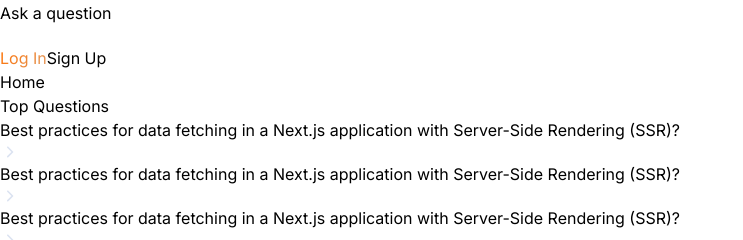
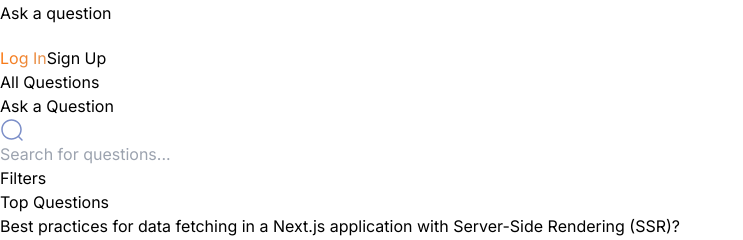
Before and after one commit to sougata-github/DevOverFlow, a Next.js app: page / in a window 1280 px wide. Shown: the part 437-677 px from the top of the page, without its empty margins (0-743 px from the left). Built offline with nearby package versions, Linux system fonts and the light colour scheme; no server answers.

Commit message:
add local search bar component.

```diff
--- a/app/(root)/(home)/page.tsx
+++ b/app/(root)/(home)/page.tsx
@@ -1,7 +1,30 @@
+import LocalSearch from "@/components/shared/search/LocalSearch";
+import { Button } from "@/components/ui/button";
+import Link from "next/link";
+
 export default function Home() {
   return (
-    <div>
-      <h1>Home</h1>
-    </div>
+    <>
+      <div className="flex w-full flex-col-reverse justify-between gap-4 sm:flex-row sm:items-center">
+        <h1 className="h1-bold text-dark100_light900">All Questions</h1>
+
+        <Link href="/ask-question" className="flex justify-end max-sm:w-full">
+          <Button className="primary-gradient min-h-[46px] px-4 py-3 !text-light-900 ">
+            Ask a Question
+          </Button>
+        </Link>
+      </div>
+
+      <div className="mt-11 flex justify-between gap-5 max-sm:flex-col sm:items-center">
+        <LocalSearch
+          route="/"
+          iconPosition="left"
+          imgSrc="/assets/icons/search.svg"
+          placeholder="Search for questions..."
+          otherClasses="flex-1"
+        />
+        Filters
+      </div>
+    </>
   );
 }
--- a/components/shared/RightSidebar.tsx
+++ b/components/shared/RightSidebar.tsx
@@ -2,7 +2,6 @@
 import Link from "next/link";
 import React from "react";
 import RenderTags from "./RenderTags";
-import { Tangent } from "lucide-react";
 
 const RightSidebar = () => {
   const questions = [
--- /dev/null
+++ b/components/shared/search/LocalSearch.tsx
@@ -0,0 +1,57 @@
+"use client";
+import React from "react";
+import Image from "next/image";
+import { Input } from "@/components/ui/input";
+
+interface CustomInputProps {
+  route: string;
+  iconPosition: string;
+  imgSrc: string;
+  placeholder: string;
+  otherClasses: string;
+}
+
+const LocalSearch = ({
+  route,
+  iconPosition,
+  imgSrc,
+  placeholder,
+  otherClasses,
+}: CustomInputProps) => {
+  return (
+    <div
+      className={`background-light800_darkgradient relative flex min-h-[56px] grow items-center gap-4 rounded-[10px] px-4 ${otherClasses} `}
+    >
+      {iconPosition === "left" && (
+        <Image
+          src={imgSrc}
+          alt="search icon"
+          width={24}
+          height={24}
+          className="cursor-pointer"
+        />
+      )}
+
+      <Input
+        type="text"
+        value=""
+        onChange={() => {}}
+        placeholder={placeholder}
+        className="paragraph-regular no-focus
+          background-light800_darkgradient  placeholder border-none shadow-none outline-none"
+      />
+
+      {iconPosition === "right" && (
+        <Image
+          src={imgSrc}
+          alt="search icon"
+          width={24}
+          height={24}
+          className="cursor-pointer"
+        />
+      )}
+    </div>
+  );
+};
+
+export default LocalSearch;
```
